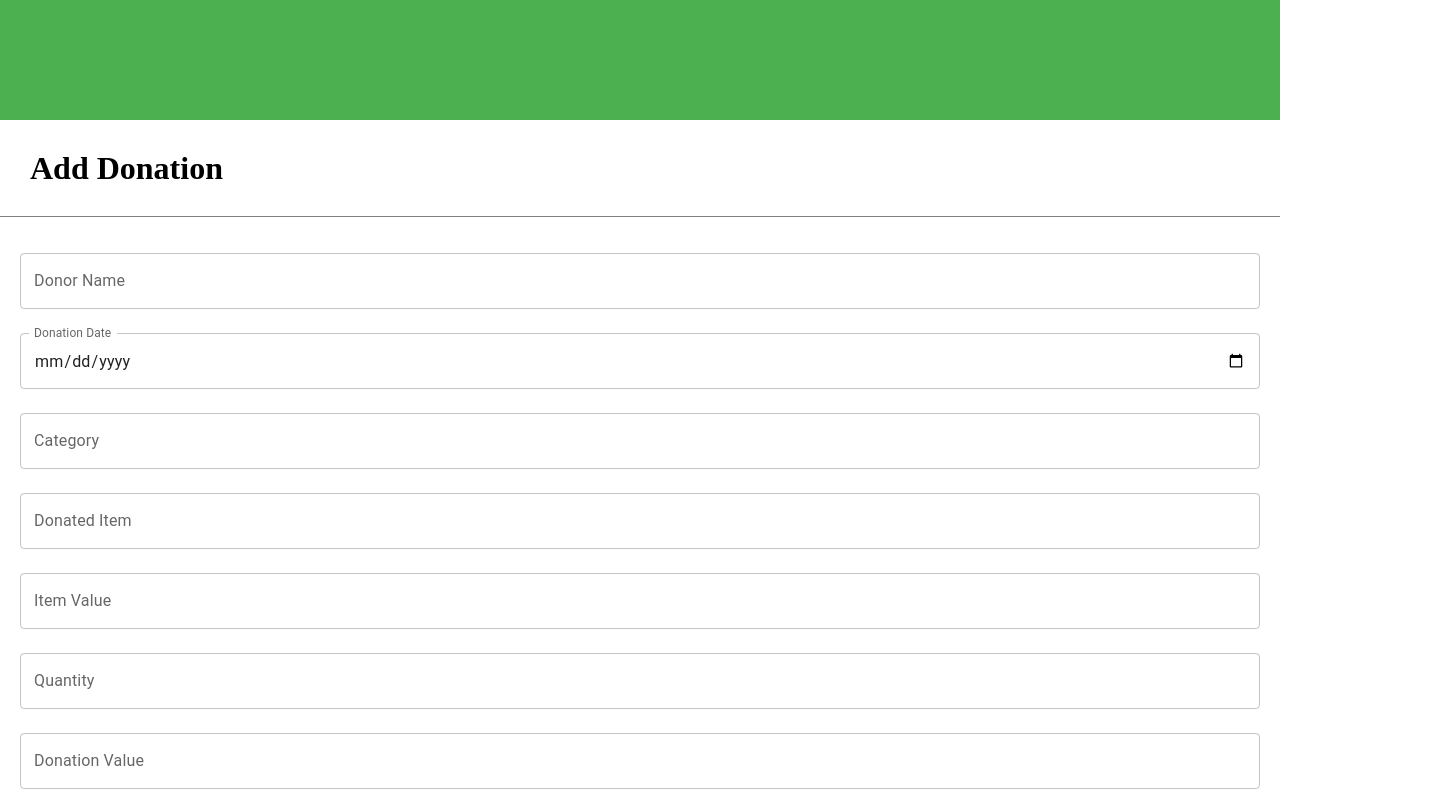
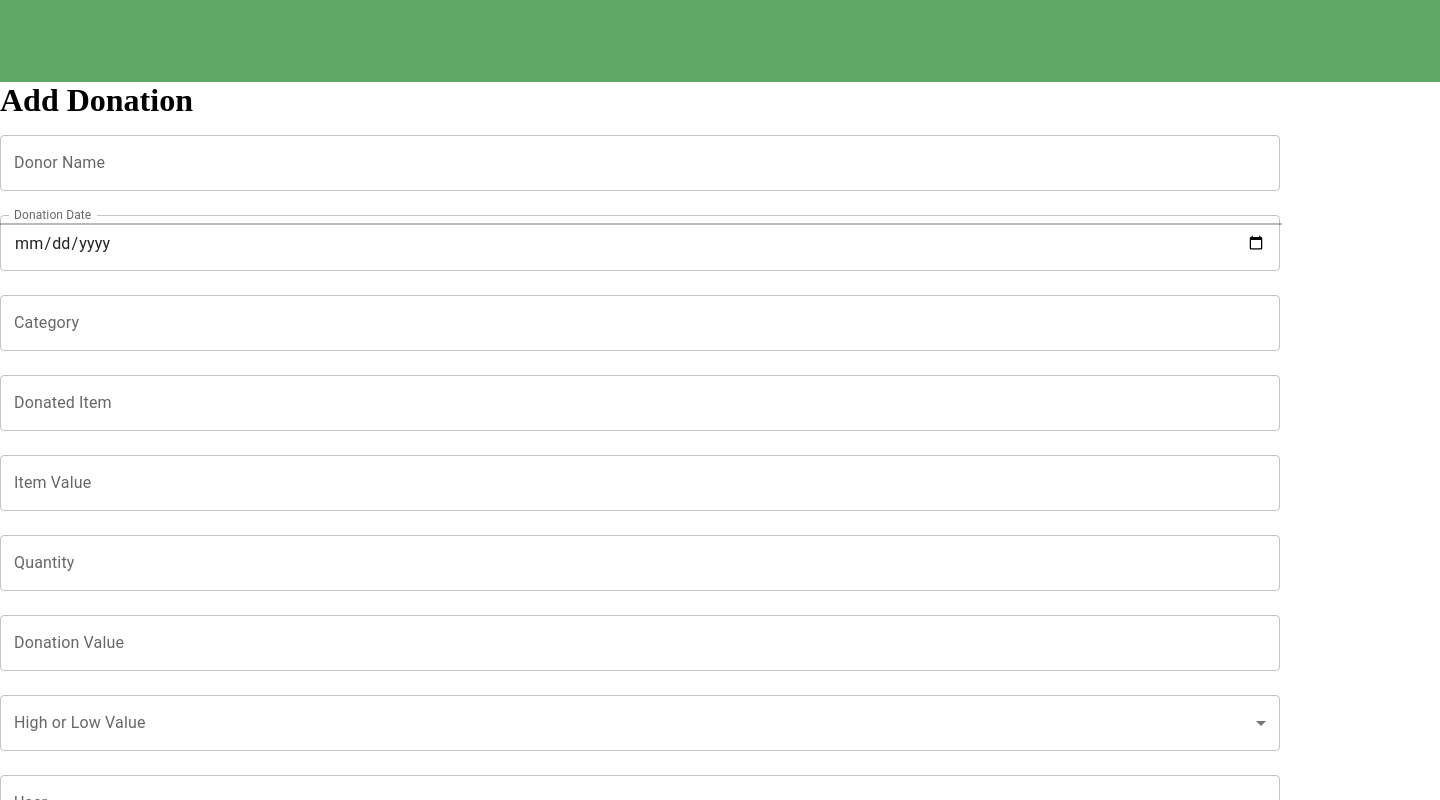
Before and after one commit to hack4impact-utk/mission-of-hope, a Next.js app: page /item/add in a window 1280 px wide. Shown: the top 800 px of the page, 1440 px wide, since content can reach past the window. Built offline with nearby package versions, Linux system fonts and the light colour scheme.

Commit message:
still working on css

```diff
--- a/src/app/item/add/page.tsx
+++ b/src/app/item/add/page.tsx
@@ -16,6 +16,7 @@ const AddDonationForm = () => {
       <div className="title">
         <h1>Add Donation</h1>
       </div>
+      <div className="vector"></div>
       <div className="form-container">
         <form>
           <TextField
--- a/src/app/item/add/styles.css
+++ b/src/app/item/add/styles.css
@@ -1,20 +1,18 @@
-/* AddDonationForm.css */
-*{
-    padding: 0px;
-    margin: 0px;
-        /* border: 1px solid gray; */
+* {
+  padding: 0;
+  margin: 0;
 }
 
-.topBar{
-    height: 15vh;
-    background-color: #4CAF50;
+.topBar {
+  width: 1440px;
+  height: 82px;
+  background-color: #379541cc;
 }
 
-.title{
-    margin: 30px;
+.vector {
+  position: absolute;
+  width: 100%;
+  height: 0px;
+  top: 223px;
+  border: 1px solid rgba(118, 118, 118, 0.5);
 }
-
-.form-container{
-    outline: 1px solid gray;
-    padding: 20px;
-}
```
